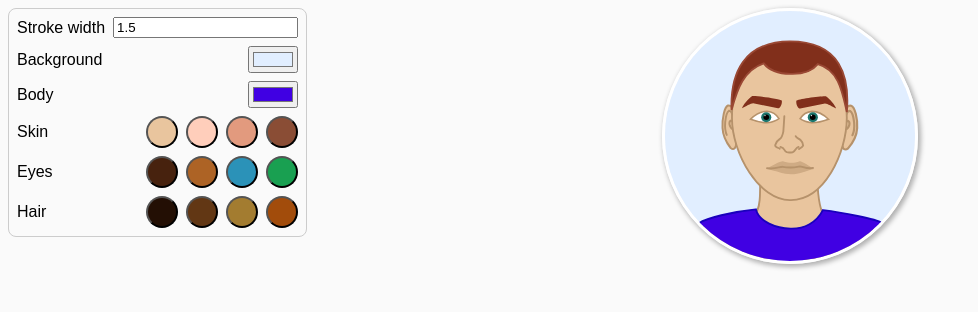
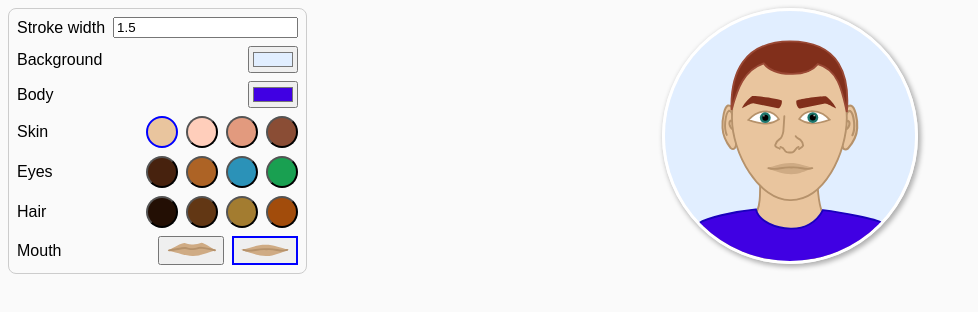
Before and after one commit to mschn/visage, a website built with Vite: page index.html in a window 1280 px wide. Shown: the whole page, without its empty margins (0-978 px from the left). Built offline with nearby package versions, Linux system fonts and the light colour scheme.

Commit message:
feat: select mouth variant

```diff
--- a/src/editor.ts
+++ b/src/editor.ts
@@ -1,6 +1,10 @@
+import { alterHexColor } from "./colors";
+import { mouth } from "./layers/mouth";
 import {
   VisageColors,
+  VisageVariants,
   type StringKeys,
+  type SvgProps,
   type VisageConfig,
   type VisageEditorCb,
 } from "./types";
@@ -19,7 +23,8 @@ export function visageEditor(
     getColorControl(cfg, onChange, "bodyFill", "Body"),
     getColorChoiceControl(cfg, onChange, "faceFill", "Skin", VisageColors.skin),
     getColorChoiceControl(cfg, onChange, "eyesFill", "Eyes", VisageColors.eyes),
-    getColorChoiceControl(cfg, onChange, "hairFill", "Hair", VisageColors.hair)
+    getColorChoiceControl(cfg, onChange, "hairFill", "Hair", VisageColors.hair),
+    getMouthVariantControl(cfg, onChange)
   );
   element?.appendChild(editor);
 }
@@ -92,3 +97,42 @@ function getColorChoiceControl(
 
   return div;
 }
+
+function getMouthVariantControl(cfg: VisageConfig, onChange: VisageEditorCb) {
+  const label = document.createElement("label");
+  label.innerHTML = "Mouth";
+  const div = document.createElement("div");
+  div.classList.add("formgroup");
+  div.append(label);
+
+  const svgProps: SvgProps = {
+    ...cfg,
+    faceStroke: alterHexColor(cfg.faceFill, 0.2),
+    bodyStroke: alterHexColor(cfg.bodyFill),
+    hairStroke: alterHexColor(cfg.hairFill, -0.1),
+    mouthFill: alterHexColor(cfg.faceFill, 0.1),
+  };
+
+  for (let i = 0; i < VisageVariants.mouth; i++) {
+    const preview = document.createElement("button");
+    preview.setAttribute("data-preview", "mouth");
+    if (i + 1 === cfg.mouthVariant) {
+      preview.classList.add("selected");
+    }
+    preview.addEventListener("click", () => {
+      onChange({ mouthVariant: i + 1 });
+      const previews = document.querySelectorAll("button[data-preview=mouth");
+      for (const preview of previews) {
+        preview.classList.remove("selected");
+      }
+      preview.classList.add("selected");
+    });
+    preview.innerHTML = `<svg width=50 height=20 viewBox="80 120 40 10">
+      ${mouth({ ...svgProps, mouthVariant: i + 1 })}
+    </svg>`;
+
+    div.appendChild(preview);
+  }
+
+  return div;
+}
--- /dev/null
+++ b/src/layers/eyes.ts
@@ -0,0 +1,74 @@
+import type { SvgProps } from "../types";
+
+export function eyes({ eyesFill, faceStroke, strokeWidth }: SvgProps) {
+  return `
+   <g
+       id="g25"
+       inkscape:label="eye-left"
+       transform="matrix(0.90527174,0,0,0.89638874,8.7570759,4.3771909)">
+      <path
+         style="display:inline;fill:#ffffff;fill-opacity:1;stroke:${faceStroke};stroke-width:${strokeWidth};stroke-linecap:round;stroke-opacity:1"
+         d="m 90.997114,91.6894 c -2.150123,-3.575432 -6.232833,-6.50518 -11.412509,-7.017154 -8.019037,0.0079 -12.47229,4.537228 -15.576535,7.634044 5.198644,1.895461 10.442504,3.410619 16.039205,3.315796 4.38569,-0.573972 7.974157,-1.746316 10.949839,-3.932686 z"
+         id="path17"
+         sodipodi:nodetypes="ccccc"
+         inkscape:label="eye-left" />
+      <circle
+         style="display:inline;fill:${eyesFill};fill-opacity:1;stroke:none;stroke-width:${strokeWidth};stroke-linecap:round;stroke-dasharray:none;stroke-opacity:1"
+         id="path5-1"
+         cx="-78.917717"
+         cy="90.381569"
+         transform="scale(-1,1)"
+         inkscape:label="eye-pupil-left"
+         r="4.7999616" />
+      <circle
+         style="display:inline;fill:#000000;fill-opacity:1;stroke-width:1;stroke-linecap:round"
+         id="path8"
+         cx="78.965813"
+         cy="90.309639"
+         inkscape:label="eye-pupil-left"
+         r="2.6639156" />
+      <ellipse
+         style="display:inline;fill:#ffffff;fill-opacity:1;stroke:none;stroke-width:1;stroke-linecap:round;stroke-opacity:1"
+         id="path18"
+         cx="77.756042"
+         cy="88.706573"
+         rx="0.6102773"
+         ry="0.5876919"
+         inkscape:label="eye-pupil-hl-left" />
+    </g>
+    <g
+       id="g25-2"
+       inkscape:label="eye-left"
+       transform="matrix(-0.90527174,0,0,0.89638874,189.7045,4.1953829)">
+      <path
+         style="display:inline;fill:#ffffff;fill-opacity:1;stroke:${faceStroke};stroke-width:${strokeWidth};stroke-linecap:round;stroke-opacity:1"
+         d="m 90.997114,91.6894 c -2.150123,-3.575432 -6.232833,-6.50518 -11.412509,-7.017154 -8.019037,0.0079 -12.47229,4.537228 -15.576535,7.634044 5.198644,1.895461 10.442504,3.410619 16.039205,3.315796 4.38569,-0.573972 7.974157,-1.746316 10.949839,-3.932686 z"
+         id="path17-4"
+         sodipodi:nodetypes="ccccc"
+         inkscape:label="eye-left" />
+      <circle
+         style="display:inline;fill:${eyesFill};fill-opacity:1;stroke:none;stroke-width:${strokeWidth};stroke-linecap:round;stroke-dasharray:none;stroke-opacity:1"
+         id="path5-1-8"
+         cx="-78.917717"
+         cy="90.381569"
+         transform="scale(-1,1)"
+         inkscape:label="eye-pupil-left"
+         r="4.7999616" />
+      <circle
+         style="display:inline;fill:#000000;fill-opacity:1;stroke-width:1;stroke-linecap:round"
+         id="path8-3"
+         cx="78.965813"
+         cy="90.309639"
+         inkscape:label="eye-pupil-left"
+         r="2.6639156" />
+      <ellipse
+         style="display:inline;fill:#ffffff;fill-opacity:1;stroke:none;stroke-width:1;stroke-linecap:round;stroke-opacity:1"
+         id="path18-9"
+         cx="77.756042"
+         cy="88.706573"
+         rx="0.6102773"
+         ry="0.5876919"
+         inkscape:label="eye-pupil-hl-left" />
+    </g>
+  `;
+}
--- /dev/null
+++ b/src/layers/mouth.ts
@@ -0,0 +1,48 @@
+import type { SvgProps } from "../types";
+
+export function mouth({
+  mouthVariant,
+  mouthFill,
+  faceStroke,
+  strokeWidth,
+}: SvgProps) {
+  switch (mouthVariant) {
+    case 1:
+      return `
+        <g
+         inkscape:label="mouth1"
+         transform="translate(0.54095822,-0.06692919)">
+        <path
+           style="display:inline;fill:${mouthFill};fill-opacity:1;stroke:none;stroke-width:${strokeWidth};stroke-linecap:round;stroke-opacity:1"
+           d="m 80.698632,126.42141 c 4.653579,-2.614 11.106088,-6.2003 13.596546,-6.23339 5.584534,1.59891 8.322732,1.82986 13.535842,-0.067 2.46281,0.37826 7.15978,3.65215 11.47209,6.23338 -7.76156,1.78081 -12.16347,4.38847 -18.51315,4.28964 -6.138739,-0.10117 -10.499341,-2.46497 -20.091328,-4.22264 z"
+           id="path12-5"
+           inkscape:label="mouth-back"
+           sodipodi:nodetypes="cccccc" />
+        <path
+           style="display:inline;fill:none;fill-opacity:1;stroke:${faceStroke};stroke-width:${strokeWidth};stroke-linecap:round;stroke-opacity:1"
+           d="m 81.900681,126.1625 c 6.314124,-0.75728 10.361516,-2.05523 13.067528,-1.85693 2.602226,0.45191 3.604312,1.04159 6.105741,0.89404 2.42798,-0.0148 3.4366,-0.78502 5.93571,-1.25347 2.16422,0.0111 6.84497,0.98775 11.59277,2.09858"
+           id="path11-8"
+           sodipodi:nodetypes="ccccc"
+           inkscape:label="mouth-front" />
+      </g>
+      `;
+    case 2:
+      return `
+        <g
+         inkscape:label="mouth2">
+        <path
+           style="display:inline;fill:${mouthFill};fill-opacity:1;stroke:none;stroke-width:${strokeWidth};stroke-linecap:round;stroke-opacity:1"
+           d="m 100.48073,121.60954 c 6.59735,-0.005 10.89954,2.1974 18.74581,4.05577 -7.97472,2.6996 -12.0869,5.07756 -18.43658,4.97873 -6.138739,-0.10117 -11.494693,-2.12341 -19.938197,-4.9883 7.861524,-1.59452 12.226739,-4.05171 19.628967,-4.0462 z"
+           id="path12"
+           inkscape:label="mouth-back"
+           sodipodi:nodetypes="ccccc" />
+        <path
+           style="display:inline;fill:none;fill-opacity:1;stroke:${faceStroke};stroke-width:${strokeWidth};stroke-linecap:round;stroke-opacity:1"
+           d="m 82.816114,125.68029 c 6.602098,2.1392 10.209017,-1.11301 18.257836,-0.48068 7.98826,-0.70519 10.82029,2.47534 16.69306,0.52353"
+           id="path11"
+           sodipodi:nodetypes="ccc"
+           inkscape:label="mouth-front" />
+      </g>
+      `;
+  }
+}
--- a/src/main.ts
+++ b/src/main.ts
@@ -9,6 +9,7 @@ let config: VisageConfig = {
   eyesFill: "#1c766d",
   hairFill: "#812f1b",
   strokeWidth: 1.5,
+  mouthVariant: 2,
 };
 
 function render() {
--- a/src/style.css
+++ b/src/style.css
@@ -24,10 +24,16 @@
     }
   }
 
-  button.choice {
-    height: 2rem;
-    width: 2rem;
-    border-radius: 100%;
-    cursor: pointer;
+  button {
+    &.selected {
+      border: 2px solid blue;
+    }
+
+    &.choice {
+      height: 2rem;
+      width: 2rem;
+      border-radius: 100%;
+      cursor: pointer;
+    }
   }
 }
--- a/src/types.ts
+++ b/src/types.ts
@@ -5,7 +5,12 @@ export interface VisageConfig {
   eyesFill: string;
   hairFill: string;
   strokeWidth: number;
+  mouthVariant: number;
 }
+
+export const VisageVariants = {
+  mouth: 2,
+} as const;
 
 export interface SvgProps extends VisageConfig {
   faceStroke: string;
--- a/src/visage.ts
+++ b/src/visage.ts
@@ -1,4 +1,6 @@
 import { alterHexColor } from "./colors";
+import { eyes } from "./layers/eyes";
+import { mouth } from "./layers/mouth";
 import type { SvgProps, VisageConfig } from "./types";
 
 export * from "./types";
@@ -123,100 +125,6 @@ function face({ faceFill, faceStroke, strokeWidth }: SvgProps) {
   `;
 }
 
-function mouth({ mouthFill, faceStroke, strokeWidth }: SvgProps) {
-  return `
-    <g
-       id="g33"
-       inkscape:label="mouth">
-      <path
-         style="fill:${mouthFill};fill-opacity:1;stroke:none;stroke-width:${strokeWidth};stroke-linecap:round;stroke-opacity:1"
-         d="m 80.698632,126.42141 c 4.653579,-2.614 11.106088,-6.2003 13.596546,-6.23339 5.584534,1.59891 8.322732,1.82986 13.535842,-0.067 2.46281,0.37826 7.15978,3.65215 11.47209,6.23338 -7.76156,1.78081 -12.16347,4.38847 -18.51315,4.28964 -6.138739,-0.10117 -10.499341,-2.46497 -20.091328,-4.22264 z"
-         id="path12"
-         inkscape:label="mouth-back"
-         sodipodi:nodetypes="cccccc" />
-      <path
-         style="display:inline;fill:none;fill-opacity:1;stroke:${faceStroke};stroke-width:${strokeWidth};stroke-linecap:round;stroke-opacity:1"
-         d="m 81.611355,125.68029 c 6.507008,1.17156 9.99164,-1.2247 12.697652,-1.0264 2.602226,0.45191 4.675426,0.45789 6.764943,0.54572 2.1926,0.044 4.32094,-0.4483 6.82005,-0.91675 2.16422,0.0111 5.76775,2.48343 10.51555,1.27965"
-         id="path11"
-         sodipodi:nodetypes="ccccc"
-         inkscape:label="mouth-front" />
-    </g>
-  `;
-}
-
-function eyes({ eyesFill, faceStroke, strokeWidth }: SvgProps) {
-  return `
-    <g
-       id="g25"
-       inkscape:label="eye-left"
-       transform="matrix(0.84363854,0,0,0.83536032,14.406408,9.5140885)">
-      <path
-         style="display:inline;fill:#ffffff;fill-opacity:1;stroke:${faceStroke};stroke-width:${strokeWidth};stroke-linecap:round;stroke-opacity:1"
-         d="m 90.997114,91.6894 c -2.150123,-3.575432 -6.232833,-6.50518 -11.412509,-7.017154 -8.019037,0.0079 -12.47229,4.537228 -15.576535,7.634044 5.198644,1.895461 10.442504,3.410619 16.039205,3.315796 4.38569,-0.573972 7.974157,-1.746316 10.949839,-3.932686 z"
-         id="path17"
-         sodipodi:nodetypes="ccccc"
-         inkscape:label="eye-left" />
-      <circle
-         style="display:inline;fill:${eyesFill};fill-opacity:1;stroke:none;stroke-width:${strokeWidth};stroke-linecap:round;stroke-dasharray:none;stroke-opacity:1"
-         id="path5-1"
-         cx="-78.917717"
-         cy="90.381569"
-         transform="scale(-1,1)"
-         inkscape:label="eye-pupil-left"
-         r="4.7999616" />
-      <circle
-         style="display:inline;fill:#000000;fill-opacity:1;stroke-width:${strokeWidth};stroke-linecap:round"
-         id="path8"
-         cx="78.965813"
-         cy="90.309639"
-         inkscape:label="eye-pupil-left"
-         r="2.6639156" />
-      <ellipse
-         style="display:inline;fill:#ffffff;fill-opacity:1;stroke:none;stroke-width:${strokeWidth};stroke-linecap:round;stroke-opacity:1"
-         id="path18"
-         cx="77.756042"
-         cy="88.706573"
-         rx="0.6102773"
-         ry="0.5876919"
-         inkscape:label="eye-pupil-hl-left" />
-    </g>
-    <g
-       id="g25-5"
-       inkscape:label="eye-left"
-       transform="matrix(-0.84363854,0,0,0.83536032,184.84424,9.5560391)">
-      <path
-         style="display:inline;fill:#ffffff;fill-opacity:1;stroke:${faceStroke};stroke-width:${strokeWidth};stroke-linecap:round;stroke-opacity:1"
-         d="m 90.997114,91.6894 c -2.150123,-3.575432 -6.232833,-6.50518 -11.412509,-7.017154 -8.019037,0.0079 -12.47229,4.537228 -15.576535,7.634044 5.198644,1.895461 10.442504,3.410619 16.039205,3.315796 4.38569,-0.573972 7.974157,-1.746316 10.949839,-3.932686 z"
-         id="path17-1"
-         sodipodi:nodetypes="ccccc"
-         inkscape:label="eye-left" />
-      <circle
-         style="display:inline;fill:${eyesFill};fill-opacity:1;stroke:none;stroke-width:${strokeWidth};stroke-linecap:round;stroke-dasharray:none;stroke-opacity:1"
-         id="path5-1-4"
-         cx="-78.917717"
-         cy="90.381569"
-         transform="scale(-1,1)"
-         inkscape:label="eye-pupil-left"
-         r="4.7999616" />
-      <circle
-         style="display:inline;fill:#000000;fill-opacity:1;stroke-width:${strokeWidth};stroke-linecap:round"
-         id="path8-6"
-         cx="78.965813"
-         cy="90.309639"
-         inkscape:label="eye-pupil-left"
-         r="2.6639156" />
-      <ellipse
-         style="display:inline;fill:#ffffff;fill-opacity:1;stroke:none;stroke-width:${strokeWidth};stroke-linecap:round;stroke-opacity:1"
-         id="path18-0"
-         cx="80.212059"
-         cy="88.739212"
-         rx="0.6102773"
-         ry="0.5876919"
-         inkscape:label="eye-pupil-hl-left" />
-    </g>
-  `;
-}
-
 function nose({ faceStroke, strokeWidth }: SvgProps) {
   return `
       <path
```
Also changed, not shown: visage.svg.
